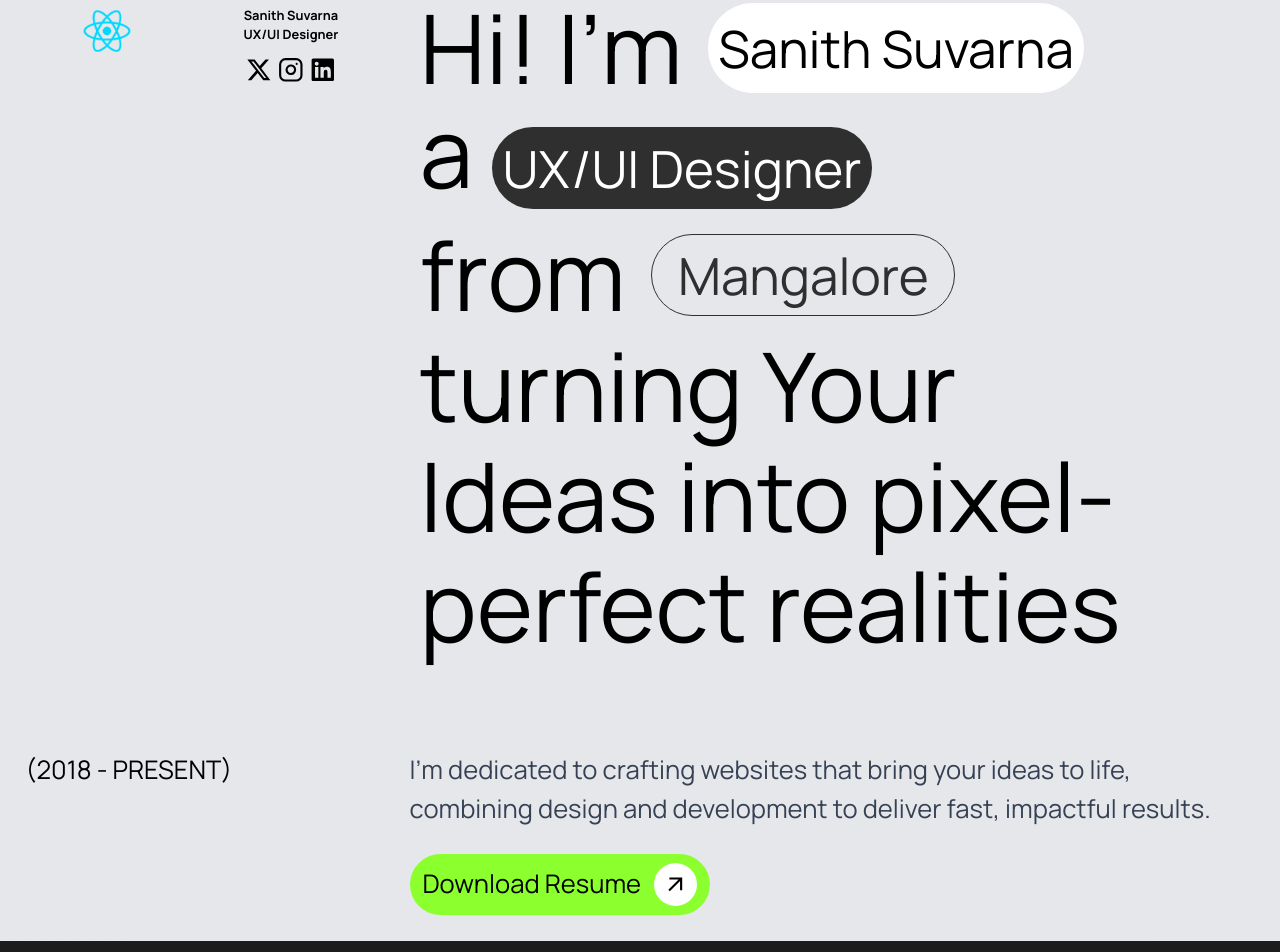
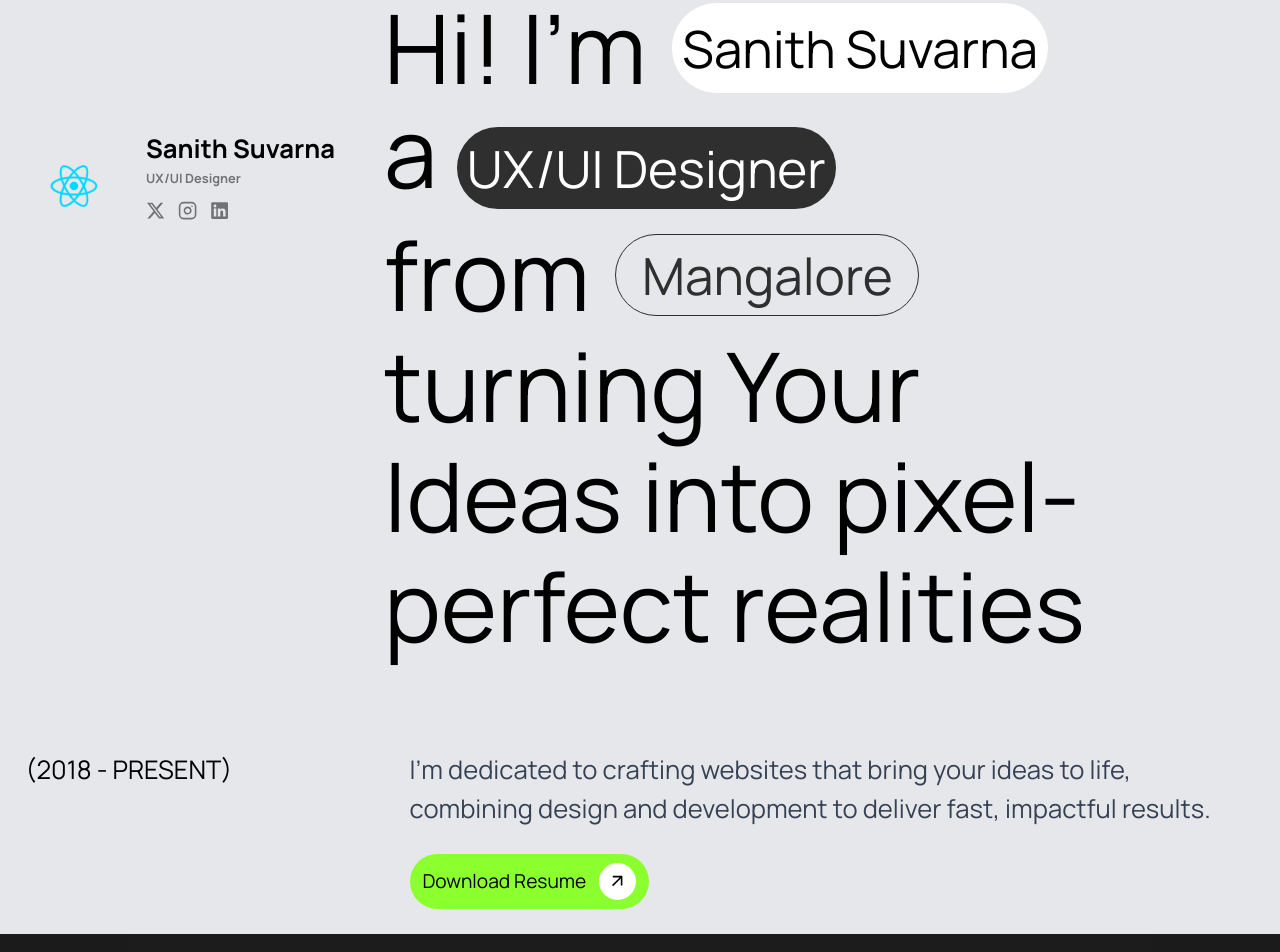
Before and after one commit to varadaraj772/portfolio, a Next.js app: page / in a window 1280 px wide. Shown: the part 100-1052 px from the top of the page. Built offline with nearby package versions, Linux system fonts and the light colour scheme.

Commit message:
new changes

```diff
--- a/src/app/components/GreenButton.jsx
+++ b/src/app/components/GreenButton.jsx
@@ -1,11 +1,11 @@
 import React from "react";
 import { MdArrowOutward } from "react-icons/md";
-function GreenButton({text=''}) {
+function GreenButton({ text = "" }) {
   return (
     <div className="flex flex-row">
-      <button className=" bg-[#8CFF2E] py-[0.7vw] p-[1vw] rounded-[4vw] flex flex-row gap-[1vw] text-[2vw] text-black items-center cursor-pointer">
-       {text}
-        <div className="rounded-[50%] bg-white flex justify-center items-center p-[0.7vw]">
+      <button className=" bg-[#8CFF2E] py-[0.7vw] p-[1vw] rounded-[4vw] flex flex-row gap-[1vw] text-[1.5vw] text-black items-center cursor-pointer group">
+        {text}
+        <div className="rounded-[50%] bg-white flex justify-center items-center p-[0.7vw] group-hover:rotate-45 cursor-pointer transition-transform duration-300">
           <MdArrowOutward />
         </div>
       </button>
--- a/src/app/page.js
+++ b/src/app/page.js
@@ -15,9 +15,10 @@ function page() {
     <>
       <Navbar />
       <main className=" h-[90vh] w-screen flex flex-row justify-center items-center bg-gray-200">
-        <section className="h-full w-[30%] flex justify-center items-start mx-[2vw]">
-          <div className=" w-full flex flex-row justify-around mt-[2vw]">
-            <div className=" h-[10%] flex flex-row justify-center items-center">
+        <section className="h-full w-[30%] flex justify-center items-start ">
+          <div className=" text-black h-[40%] flex items-end p-[2vw]  w-full">
+            <div className="w-full flex flex-row justify-around mt-[2vw]">
+              <div className="flex justify-center items-center  h-[14vh]">
                 <Image
                   src="/react.png"
                   alt="Image of the developer"
@@ -25,13 +26,16 @@ function page() {
                   height={50}
                 />
               </div>
-            <div className=" h-[10%] flex flex-col justify-center items-center text-[1vw] font-bold">
-              <span>Sanith Suvarna</span>
-              <span>UX/UI Designer</span>
-              <div className=" flex flex-row items-center justify-around w-full mt-[1vw] text-[2vw]">
-                <FaXTwitter />
-                <FiInstagram />
-                <FaLinkedin />
+              <div className=" h-[10%] flex flex-col items-start text-[1vw] font-bold">
+                <h1 className="text-[2vw]">Sanith Suvarna</h1>
+                <h2 className="opacity-50 text-[1vw] text-left">
+                  UX/UI Designer
+                </h2>
+                <div className=" flex flex-row mt-[1vw] text-[1.5vw] gap-[1vw] opacity-50">
+                  <FaXTwitter className="hover:rotate-360 cursor-pointer transition-transform duration-700" />
+                  <FiInstagram className="hover:rotate-360 cursor-pointer transition-transform duration-700" />
+                  <FaLinkedin className="hover:rotate-360 cursor-pointer transition-transform duration-700" />
+                </div>
               </div>
             </div>
           </div>
@@ -373,6 +377,65 @@ function page() {
             </div>
           </div>
           <Banner />
+          <div className=" h-[100vh] bg-black flex flex-row">
+            <div className=" h-full w-1/2 justify-center items-center flex flex-col px-[2vw]">
+              <h1 className=" text-[5vw] text-white font-semibold">
+                Let's create something extraordinary together.
+              </h1>
+              <h2 className=" text-[2vw] text-white opacity-50 w-full">
+                Let’s make an impact
+              </h2>
+            </div>
+            <div className="h-full w-1/2 flex flex-col">
+              <div className=" text-white h-[40%] flex items-end p-[2vw]">
+                <div className="w-1/2 flex flex-row justify-around mt-[2vw]">
+                  <div className=" h-[10%] flex flex-row justify-center items-center">
+                    <Image
+                      src="/react.png"
+                      alt="Image of the developer"
+                      width={50}
+                      height={50}
+                    />
+                  </div>
+                  <div className=" h-[10%] flex flex-col items-start text-[1vw] font-bold">
+                    <h1 className="text-[2vw]">Sanith Suvarna</h1>
+                    <h2 className="opacity-50 text-[1vw] text-left">
+                      UX/UI Designer
+                    </h2>
+                    <div className=" flex flex-row mt-[1vw] text-[1.5vw] gap-[1vw] opacity-50">
+                      <FaXTwitter className="hover:rotate-360 cursor-pointer transition-transform duration-700" />
+                      <FiInstagram className="hover:rotate-360 cursor-pointer transition-transform duration-700" />
+                      <FaLinkedin className="hover:rotate-360 cursor-pointer transition-transform duration-700" />
+                    </div>
+                  </div>
+                </div>
+              </div>
+              <div className=" h-1/2">
+                <h2 className="opacity-50 text-[2vw] text-left font-semibold p-[1vw]">
+                  Contact me
+                </h2>
+                <h2 className=" text-[3vw] text-left font-semibold p-[1vw] text-white">
+                  sanith.s74<span className=" text-[#8CFF2E]">@</span>gmail.com
+                </h2>
+                <p className="text-[2vw] text-white text-left font-semibold p-[1vw]">
+                  <span className="opacity-50">
+                    Hit me up if you’re looking for a{" "}
+                  </span>
+                  <span className="text-white opacity-100">
+                    fast, reliable web-designer
+                  </span>
+                  <span className="opacity-50">
+                    {" "}
+                    who can bring your vision to life.
+                  </span>
+                </p>
+                <GreenButton text="Book a call" />
+              </div>
+            </div>
+          </div>
+          <footer className=" w-full h-[10vh] flex items-center justify-center text-[1vw] text-white opacity-50">
+            Copyright © sanith suvarna, 2024
+          </footer>
         </section>
       </main>
     </>
```
Lines whose indentation alone changed are shown as unchanged.
